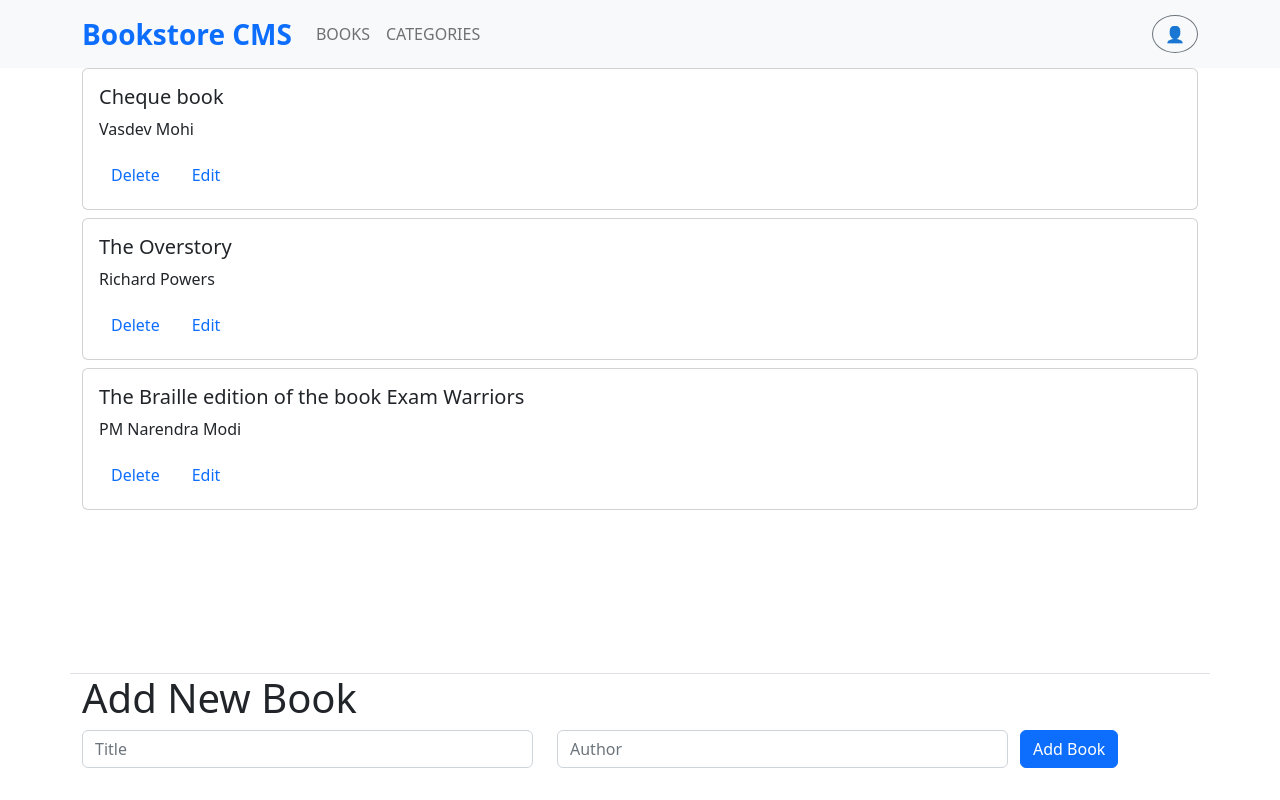
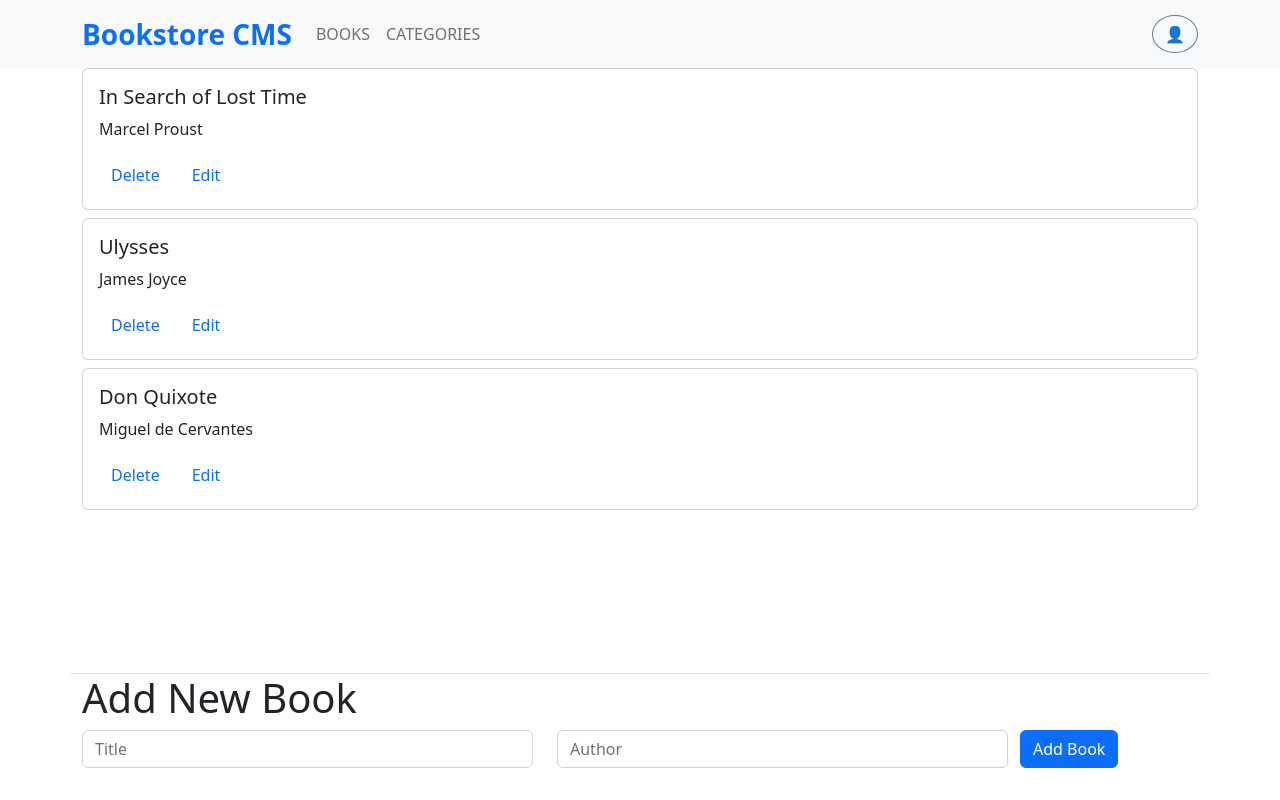
Before and after one commit to HanaSabih/bookstore, a React (Create React App) app: page / in a window 1280 px wide. Built offline with nearby package versions, Linux system fonts and the light colour scheme.

Commit message:
redux-in-react

```diff
--- a/package.json
+++ b/package.json
@@ -8,12 +8,16 @@
     "@testing-library/react": "^13.4.0",
     "@testing-library/user-event": "^13.5.0",
     "bootstrap": "^5.2.3",
+    "prop-types": "^15.8.1",
     "react": "^18.2.0",
     "react-bootstrap": "^2.7.2",
     "react-dom": "^18.2.0",
     "react-redux": "^8.0.5",
     "react-router-dom": "^6.8.1",
     "react-scripts": "5.0.1",
+    "react-uuid": "^2.0.0",
+    "redux": "^4.2.1",
+    "uuid": "^9.0.0",
     "web-vitals": "^2.1.4"
   },
   "scripts": {
--- a/src/components/Book.js
+++ b/src/components/Book.js
@@ -1,19 +1,35 @@
 import Button from 'react-bootstrap/Button';
 import Card from 'react-bootstrap/Card';
+import { useDispatch, useSelector } from 'react-redux';
+import PropTypes from 'prop-types';
+import { removeBook } from '../redux/books/booksSlice';
 
-const Book = (book) => {
-  const { title, author } = book;
-
+const Book = ({ book }) => {
+  const dispatch = useDispatch();
+  const { id, title, author } = book;
+  const books = useSelector((state) => state.books.books);
+  const handleDelete = (ind) => {
+    const index = books.findIndex((bookItem) => bookItem.id === ind);
+    dispatch(removeBook(index));
+  };
   return (
     <Card className="mb-2">
       <Card.Body>
         <Card.Title className="book-title">{title}</Card.Title>
         <Card.Text className="book-author">{author}</Card.Text>
-        <Button variant="btn btn-outline-primary me-2 border-0">Delete</Button>
+        <Button variant="btn btn-outline-primary me-2 border-0" onClick={() => handleDelete(id)}>Delete</Button>
         <Button variant="btn btn-outline-primary border-0">Edit</Button>
       </Card.Body>
 
     </Card>
   );
 };
+Book.propTypes = {
+  book: PropTypes.shape({
+    id: PropTypes.string.isRequired,
+    title: PropTypes.string.isRequired,
+    author: PropTypes.string.isRequired,
+  }).isRequired,
+};
+
 export default Book;
--- a/src/components/Categories.js
+++ b/src/components/Categories.js
@@ -1,11 +1,23 @@
 import React from 'react';
+import { useDispatch } from 'react-redux';
+import { checkStatus } from '../redux/categories/categoriesSlice';
 
-const Categories = () => (
-  <section className="categories-container">
-    <button type="button" className="check-btn">
-      Check Status
-    </button>
-  </section>
-);
+const Categories = () => {
+  const dispatch = useDispatch();
+  const handleStatusCheck = () => {
+    dispatch(checkStatus());
+  };
+  return (
+    <div className="categories-page">
+      <button
+        className="status-btn btn"
+        type="button"
+        onClick={handleStatusCheck}
+      >
+        CHECK STATUS
+      </button>
+    </div>
+  );
+};
 
 export default Categories;
--- a/src/components/Form.js
+++ b/src/components/Form.js
@@ -4,44 +4,59 @@ import Col from 'react-bootstrap/Col';
 import Form from 'react-bootstrap/Form';
 import Row from 'react-bootstrap/Row';
 import Container from 'react-bootstrap/Container';
+import uuid from 'react-uuid';
+import { useDispatch } from 'react-redux';
+import { createBook } from '../redux/books/booksSlice';
 
 const InputForm = () => {
-  const [validated, setValidated] = useState(false);
-
-  const handleSubmit = (event) => {
-    const form = event.currentTarget;
-    if (form.checkValidity() === false) {
-      event.preventDefault();
-      event.stopPropagation();
-    }
-
-    setValidated(true);
+  const dispatch = useDispatch();
+  const [title, setTitle] = useState('');
+  const [author, setAuthor] = useState('');
+  const handleBook = (title, author) => {
+    const book = {
+      id: uuid(),
+      title,
+      author,
+    };
+    dispatch(createBook(book));
   };
-
   return (
     <Container className="fixed-bottom pb-3 bg-white border-top">
       <h1>Add New Book</h1>
-      <Form noValidate validated={validated} onSubmit={handleSubmit}>
+      <Form onSubmit={(e) => {
+        e.preventDefault();
+
+        handleBook(title, author);
+        setTitle('');
+        setAuthor('');
+      }}
+      >
         <Row className="mb-3">
-          <Form.Group as={Col} md="5" controlId="validationCustom01">
+          <Form.Group as={Col} md="5">
             <Form.Label className="d-none ">Title</Form.Label>
             <Form.Control
               required
+              id="title"
+              name="title"
               type="text"
               placeholder="Title"
               defaultValue=""
+              value={title}
+              onChange={(e) => setTitle(e.target.value)}
             />
-            <Form.Control.Feedback>Looks good!</Form.Control.Feedback>
           </Form.Group>
-          <Form.Group as={Col} md="5" controlId="validationCustom02">
+          <Form.Group as={Col} md="5">
             <Form.Label className="d-none ">Author</Form.Label>
             <Form.Control
               required
+              id="author"
+              name="author"
               type="text"
               placeholder="Author"
               defaultValue=""
+              value={author}
+              onChange={(e) => setAuthor(e.target.value)}
             />
-            <Form.Control.Feedback>Looks good!</Form.Control.Feedback>
           </Form.Group>
           <Button type="submit" className="w-auto ">Add Book</Button>
         </Row>
--- a/src/components/Home.js
+++ b/src/components/Home.js
@@ -1,26 +1,19 @@
-import { useState } from 'react';
+import { useSelector } from 'react-redux';
 import Container from 'react-bootstrap/Container';
 import Book from './Book';
 import InputForm from './Form';
 
-const booksArr = [
-  { id: 1, title: 'Cheque book', author: 'Vasdev Mohi' },
-  { id: 2, title: 'The Overstory', author: 'Richard Powers' },
-  { id: 3, title: 'The Braille edition of the book Exam Warriors', author: 'PM Narendra Modi' },
-];
-
 const Home = () => {
-  const [state] = useState(booksArr);
+  const books = useSelector((state) => state.books.books);
   return (
     <>
       <section className="book-list">
 
         <Container>
-          {state.map((booksArr) => (
+          {books.map((book) => (
             <Book
-              key={booksArr.id}
-              title={booksArr.title}
-              author={booksArr.author}
+              key={book.id}
+              book={book}
             />
           ))}
         </Container>
--- a/src/index.js
+++ b/src/index.js
@@ -1,13 +1,19 @@
 import React from 'react';
 import ReactDOM from 'react-dom';
 import { BrowserRouter } from 'react-router-dom';
+import { Provider } from 'react-redux';
 import App from './App';
+import store from './redux/store';
 
 ReactDOM.render(
   <React.StrictMode>
+
     <BrowserRouter>
-      <App />
+      <Provider store={store}>
+        <App />
+      </Provider>
     </BrowserRouter>
+
   </React.StrictMode>,
   document.getElementById('root'),
 );
--- a/src/redux/books/booksSlice.js
+++ b/src/redux/books/booksSlice.js
@@ -1,20 +1,37 @@
+import uuid from 'react-uuid';
+
 const REMOVE_BOOK = 'REMOVE_BOOK';
 const CREATE_BOOK = 'CREATE_BOOK';
 
 const initialState = {
-  books: [],
+
+  books: [
+    {
+      id: uuid(),
+      title: 'In Search of Lost Time',
+      author: 'Marcel Proust',
+    },
+    {
+      id: uuid(),
+      title: 'Ulysses',
+      author: 'James Joyce',
+    },
+    {
+      id: uuid(),
+      title: 'Don Quixote',
+      author: 'Miguel de Cervantes',
+    },
+  ],
 };
 
 export const removeBook = (payload) => ({
   type: REMOVE_BOOK,
   payload,
 });
-
 export const createBook = (payload) => ({
   type: CREATE_BOOK,
   payload,
 });
-
 const booksReducer = (state = initialState, action) => {
   switch (action.type) {
     case CREATE_BOOK:
@@ -25,11 +42,13 @@ const booksReducer = (state = initialState, action) => {
     case REMOVE_BOOK:
       return {
         ...state,
-        books: state.books.filter((book) => book.id !== action.payload),
+        books: [
+          ...state.books.slice(0, action.payload),
+          ...state.books.slice(action.payload + 1),
+        ],
       };
     default:
       return state;
   }
 };
-
 export default booksReducer;
--- a/src/redux/store.js
+++ b/src/redux/store.js
@@ -8,5 +8,4 @@ const store = configureStore({
     categories: categoriesReducer,
   },
 });
-
 export default store;
```
Also changed, not shown: 1 other file (tests, documents, lock files or other folders).
